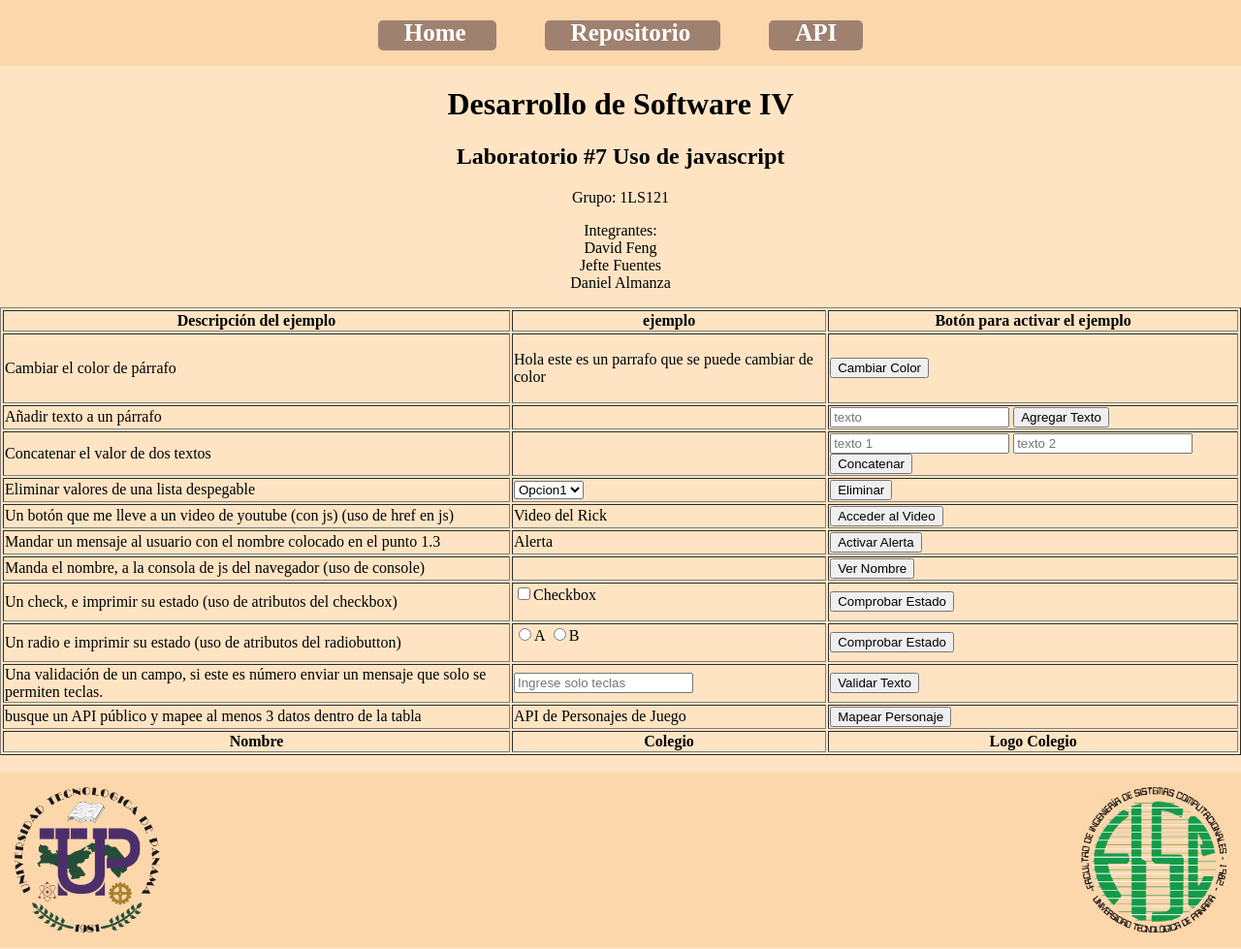
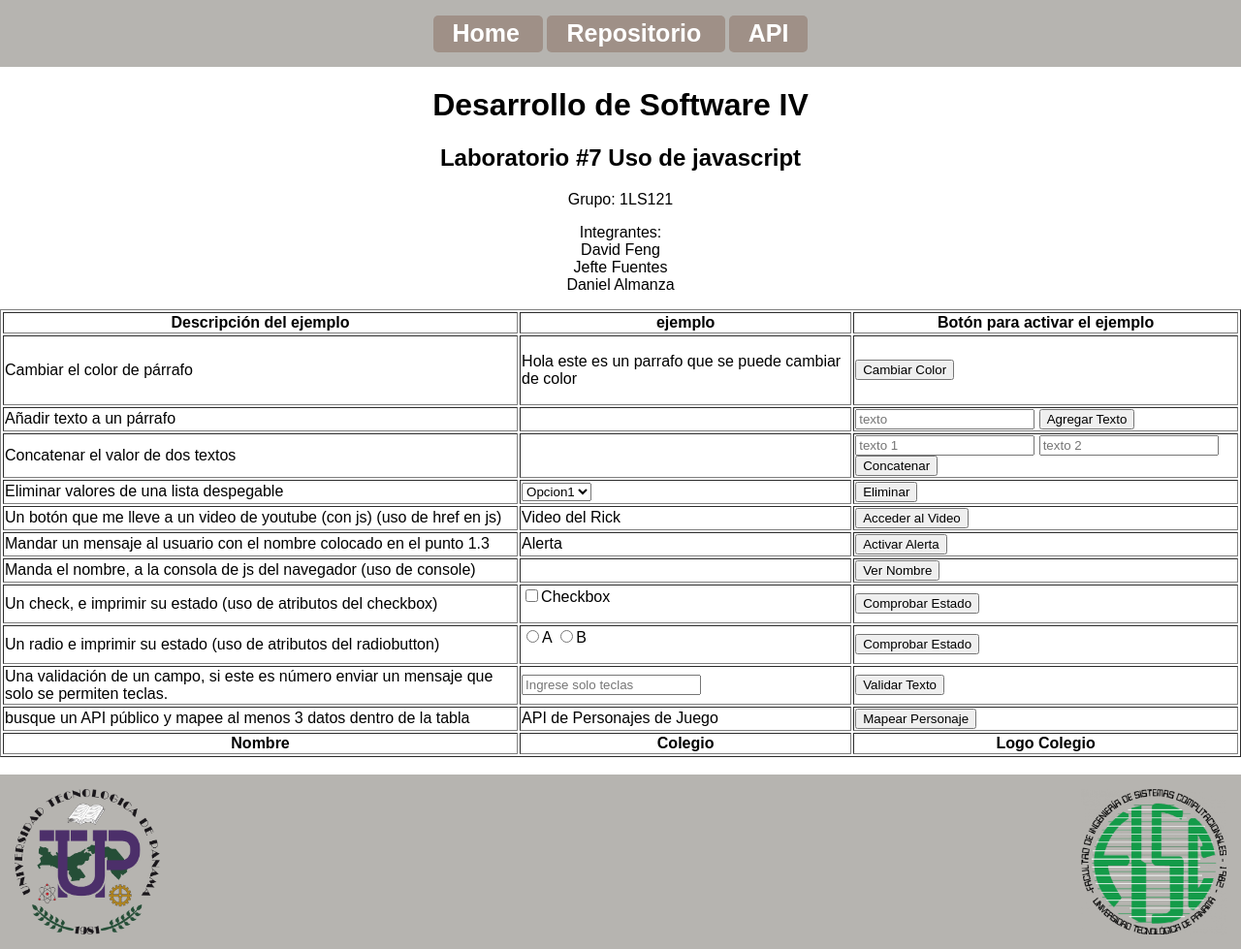
Before and after one commit to TheDavidFW/thedavidfw.github.io, a plain HTML site: page lab7/index.html in a window 1280 px wide. Shown: the whole page at 97% size. Drawn offline with Linux system fonts and the light colour scheme; no server answers.

Commit message:
cambio de colores

```diff
--- a/lab7/style.css
+++ b/lab7/style.css
@@ -1,7 +1,7 @@
 body{
     margin: 0;
     padding: 0;
-    background-color: bisque;
+    font-family: Arial, Helvetica, sans-serif;
 }
 
 header{
@@ -11,17 +11,17 @@ header{
 .navbar ul{
     color: white;
     list-style: none;
-    background-color: rgb(253, 215, 172);
+    background-color: rgb(182, 180, 176);
     margin: 0;
     padding: 0;
     text-align: center;
 }
 
 .navbar span{
-    background-color: #9f8170;
+    background-color: #9f9087;
     border-radius: 5px;
-    margin: 25px;
-    padding: 7px;
+    margin: 2px;
+    padding: 13px 0px 8px 0px;
 }
 
 .navbar li{
@@ -56,7 +56,7 @@ table{
 }
 
 .pie{
-    background-color: rgb(253, 215, 172);
+    background-color: rgb(182, 180, 176);
     display: flex;
 }
 
```
Also changed, not shown: 1 other file.
